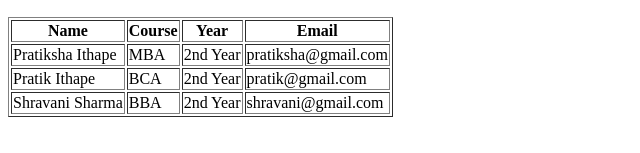
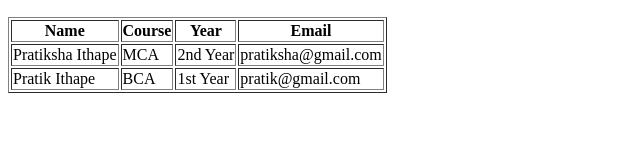
Before and after one commit to ithapepratiksha48/ansoftio-web-development-internship, a plain HTML site: page Day 4/index.html in a window 1280 px wide. Shown: the part 195-348 px from the top of the page, without its empty margins (0-640 px from the left). Drawn offline with Linux system fonts and the light colour scheme.

Commit message:
Added new index.html in day4 folder

```diff
--- a/Day 4/index.html
+++ b/Day 4/index.html
@@ -17,21 +17,15 @@
 </tr>
 <tr>
 <td>Pratiksha Ithape</td>
-<td>MBA</td>
+<td>MCA</td>
 <td>2nd Year</td>
 <td>pratiksha@gmail.com</td>
 </tr>
 <tr>
 <td>Pratik Ithape</td>
 <td>BCA</td>
-<td>2nd Year</td>
+<td>1st Year</td>
 <td>pratik@gmail.com</td>
-</tr>
-<tr>
-<td> Shravani Sharma</td>
-<td>BBA</td>
-<td>2nd Year</td>
-<td>shravani@gmail.com</td>
 </tr>
 </table>
 </body>
```
